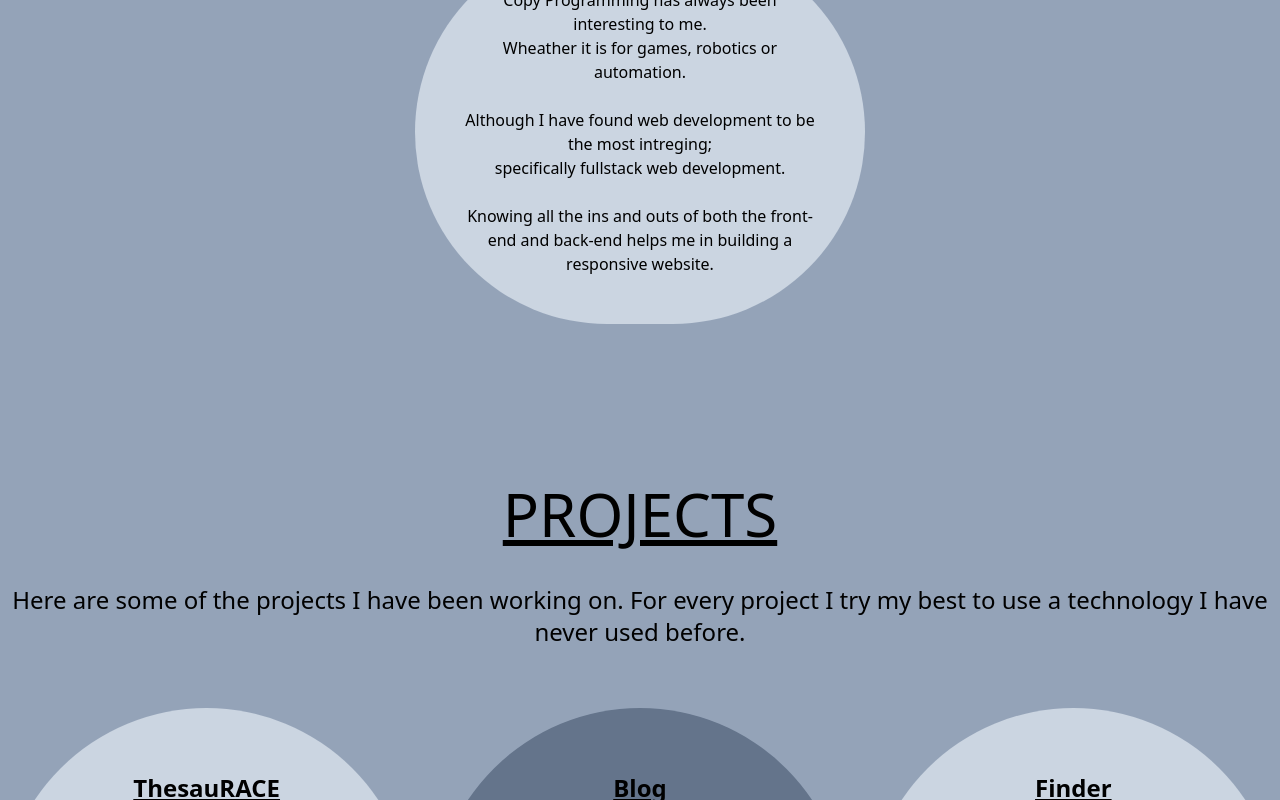
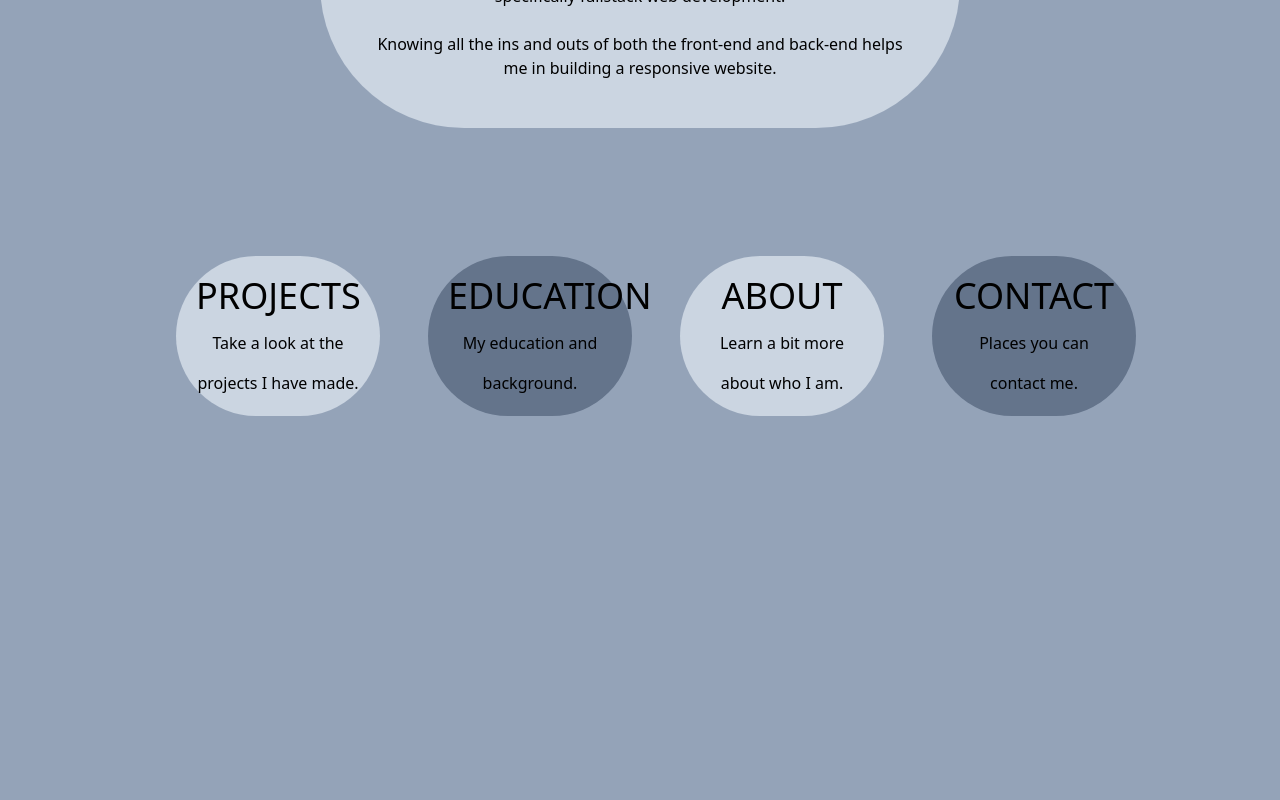
Before and after one commit to Chappo050/Profile, a React (Create React App) app in the folder client/: page / in a window 1280 px wide. Shown: the part 600-1400 px from the top of the page. After the commit the page ends 1096 px from the top, so only its background shows below. Built offline with nearby package versions, Linux system fonts and the light colour scheme.

Commit message:
Layout redesgin

```diff
--- a/client/src/App.tsx
+++ b/client/src/App.tsx
@@ -1,32 +1,113 @@
+import { AnimatePresence, motion, usePresence } from "framer-motion";
+import { useEffect, useRef, useState } from "react";
 import AboutMe from "./components/AboutMe";
 import Education from "./components/Education";
 import Hamburger from "./components/Hamburger";
 import Nav from "./components/Nav";
 import Profile from "./components/Profile";
 import Projects from "./components/Projects";
+
+import { AiOutlineCloseCircle } from "react-icons/ai";
+
 const App = () => {
+  const [showProjects, setShowProjects] = useState(false);
+  const [showEducation, setShowEducation] = useState(false);
+  const [showAbout, setShowAbout] = useState(false);
+  const [showContact, setShowContact] = useState(false);
 
-
+  const allClose = () => {
+    setShowProjects(false);
+    setShowEducation(false);
+    setShowAbout(false);
+    setShowContact(false);
+  };
   return (
     <div>
+      <AiOutlineCloseCircle
+        onClick={() => allClose()}
+        size={40}
+        className={
+          showProjects || showAbout || showContact || showEducation
+            ? "block"
+            : "hidden"
+        }
+      />
+      <AnimatePresence>
+        <motion.div
+          initial={{ opacity: 0 }}
+          animate={{ opacity: 1 }}
+          exit={{ opacity: 0 }}
+        />
+        {showProjects ? <Projects active={showProjects} /> : null}
+        {showEducation ? <Education active={showEducation} /> : null}
+        {showAbout ? <AboutMe active={showAbout} /> : null}
+        {showContact ? <AboutMe active={showContact} /> : null}
+      </AnimatePresence>
 
-      <div className="md:hidden block sticky top-0 ">
-      <Hamburger/>
-      </div>
-      <div className=" hidden md:block sticky top-0">
-      <Nav />
-      </div>
-
-
-      <div id="home" className="flex flex-col text-center justify-center items-center pt-12 scroll-smooth ">
-        <div />
-
-
+      <div
+        className={
+          showProjects || showAbout || showContact || showEducation
+            ? "blue-md blur-sm"
+            : ""
+        }
+      >
         <Profile />
-        <Projects />
-        <Education />
-        <AboutMe />
-        <div />
+        <div id="home" className="text-center pt-12 text-4xl">
+          <div className="grid grid-cols-4 gap-12 py-16 px-40">
+            <motion.button
+              whileTap={{ scale: 0.95 }}
+              onClick={() => {
+                setShowProjects(!showProjects);
+              }}
+            >
+              <div className="bg-slate-300 rounded-full w-full h-40 p-5 m-4">
+                <span>PROJECTS</span>
+                <br />
+                <span className="text-base">
+                  Take a look at the projects I have made.
+                </span>
+              </div>
+            </motion.button>
+            <motion.button
+              whileTap={{ scale: 0.95 }}
+              onClick={() => {
+                setShowEducation(!showEducation);
+              }}
+            >
+              <div className="bg-slate-500 rounded-full w-full h-40 p-5 m-4">
+                <span>EDUCATION</span>
+                <br />
+                <span className="text-base">My education and background.</span>
+              </div>
+            </motion.button>
+            <motion.button
+              whileTap={{ scale: 0.95 }}
+              onClick={() => {
+                setShowAbout(!showAbout);
+              }}
+            >
+              <div className="bg-slate-300 rounded-full w-full h-40 p-5 m-4">
+                <span>ABOUT</span>
+                <br />
+                <span className="text-base">
+                  Learn a bit more about who I am.
+                </span>
+              </div>
+            </motion.button>
+            <motion.button
+              whileTap={{ scale: 0.95 }}
+              onClick={() => {
+                setShowProjects(!showProjects);
+              }}
+            >
+              <div className="bg-slate-500 rounded-full w-full h-40 p-5 m-4">
+                <span>CONTACT</span>
+                <br />
+                <span className="text-base">Places you can contact me.</span>
+              </div>
+            </motion.button>
+          </div>
+        </div>
       </div>
     </div>
   );
```
